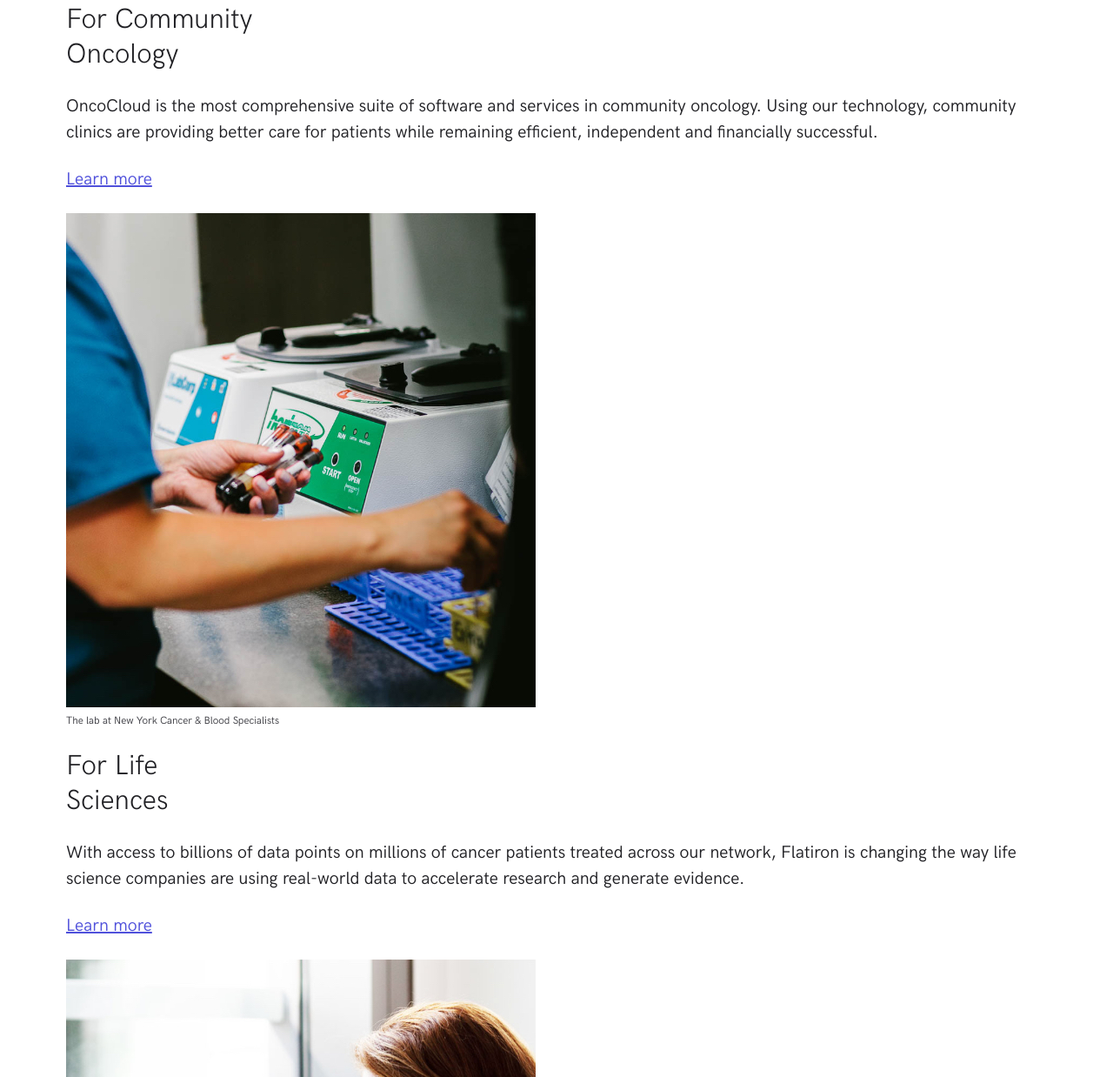
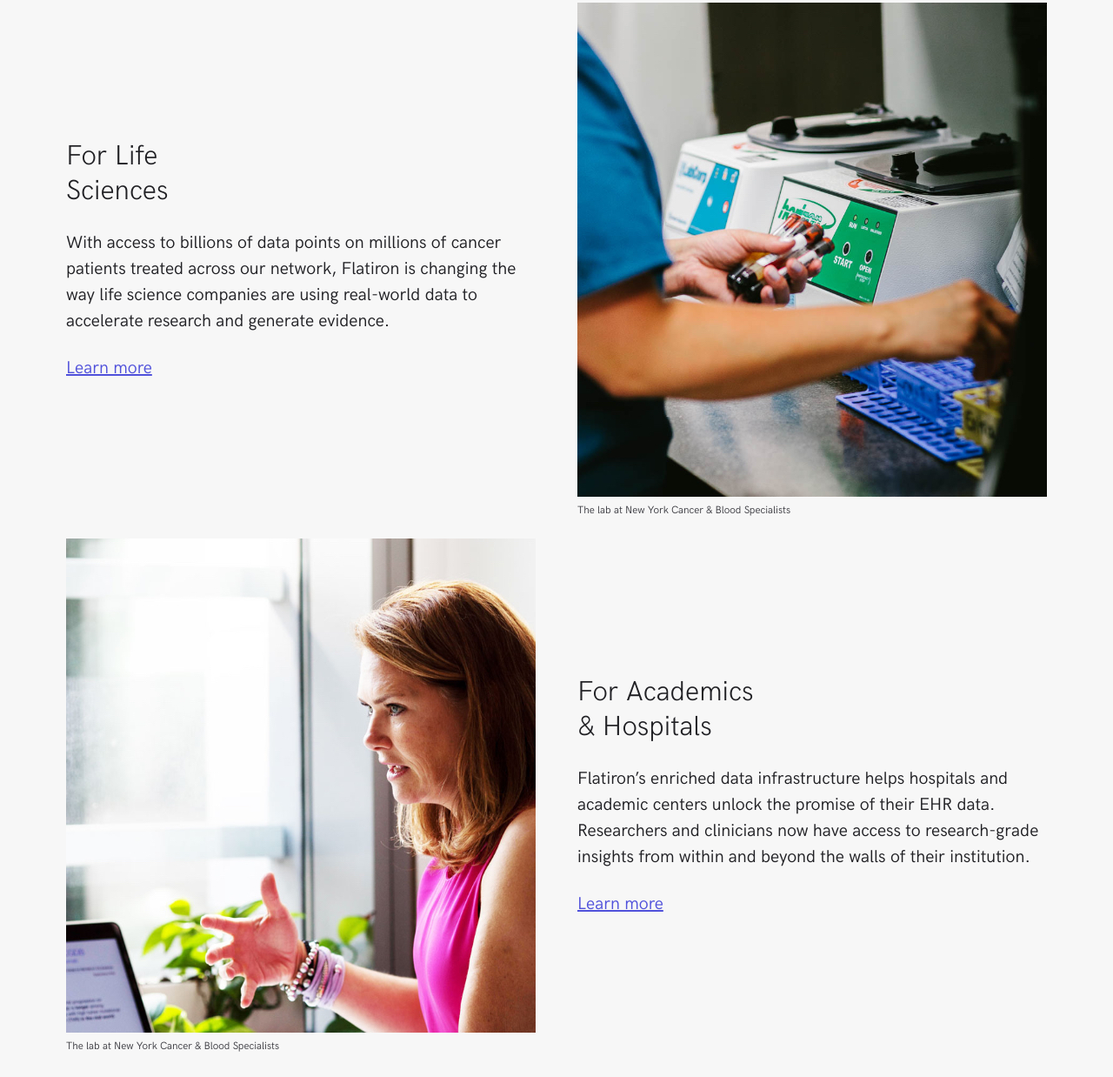
Before and after one commit to mct-ui/responsive-design-part-2-BormsKato, a plain HTML site: page index.html in a window 1280 px wide. Shown: the part 1747-2985 px from the top of the page at 87% size. Drawn offline with Linux system fonts and the light colour scheme; files whose address does not match are found by name.

Commit message:
changed section 2 layout

```diff
--- a/css/screen.css
+++ b/css/screen.css
@@ -187,6 +187,10 @@ a:focus {
     position: relative;
     padding: 24px 24px 0;
     display: flow-root;
+}
+
+.o-row--neutral-x-light{
+    background-color: #F7F7F7;
 }
 
 /* size modifiers */
--- a/index.html
+++ b/index.html
@@ -93,9 +93,10 @@
             </div>
         </div>
     </section>
-    <section class="o-row o-row--lg">
+    <section class="o-row o-row--lg o-row--neutral-x-light">
         <div class="o-container">
-            <article>
+            <article class="o-layout o-layout--gutter-lg o-layout--align-center o-layout--justify-space-evenly">
+                <div class="o-layout__item u-1-of-2-bp3">
                     <figure>
                         <picture>
                             <source srcset="img/jpg/img-1.jpg" media="(min-width: 992px)">
@@ -104,6 +105,8 @@
                         </picture>
                         <figcaption>Dr. Jeremy McDuffie, Tennessee Oncology</figcaption>
                     </figure>
+                </div>
+                <div class="o-layout__item u-1-of-2-bp3">
                     <header>
                         <h2>
                             For Community <br>
@@ -118,9 +121,11 @@
                     <p>
                         <a href="#!">Learn more</a>
                     </p>
+                </div>
             </article>
 
-            <article>
+            <article class="o-layout o-layout--gutter-lg o-layout--align-center o-layout--justify-space-evenly o-layout--row-reverse">
+                <div class="o-layout__item u-1-of-2-bp3">
                     <figure>
                         <picture>
                             <source srcset="img/jpg/img-2.jpg" media="(min-width: 992px)">
@@ -129,6 +134,8 @@
                         </picture>
                         <figcaption>The lab at New York Cancer & Blood Specialists</figcaption>
                     </figure>
+                </div>
+                <div class="o-layout__item u-1-of-2-bp3">
                     <header>
                         <h2>
                             For Life <br>
@@ -143,9 +150,11 @@
                     <p>
                         <a href="#!">Learn more</a>
                     </p>
+                </div>
             </article>
 
-            <article>
+            <article class="o-layout o-layout--gutter-lg o-layout--align-center o-layout--justify-space-evenly">
+                <div class="o-layout__item u-1-of-2-bp3">
                     <figure>
                         <picture>
                             <source srcset="img/jpg/img-3.jpg" media="(min-width: 992px)">
@@ -154,6 +163,8 @@
                         </picture>
                         <figcaption>The lab at New York Cancer & Blood Specialists</figcaption>
                     </figure>
+                </div>
+                <div class="o-layout__item u-1-of-2-bp3">
                     <header>
                         <h2>
                             For Academics <br>
@@ -168,6 +179,7 @@
                     <p>
                         <a href="#!">Learn more</a>
                     </p>
+                </div>
             </article>
         </div>
     </section>
```
Lines whose indentation alone changed are shown as unchanged.
